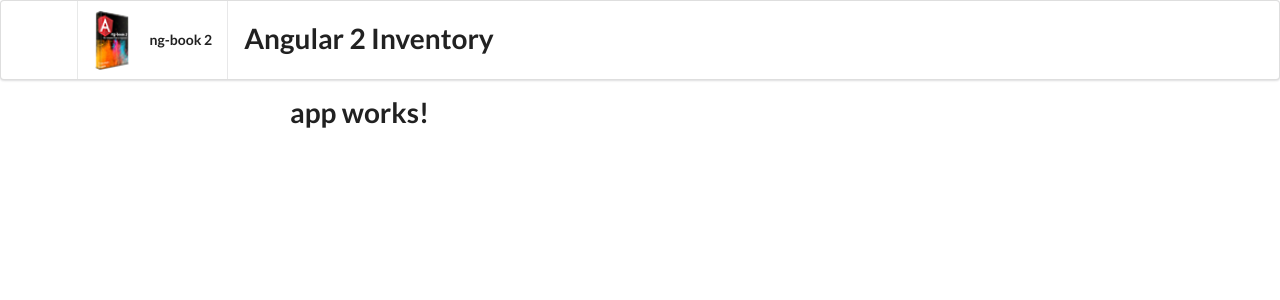
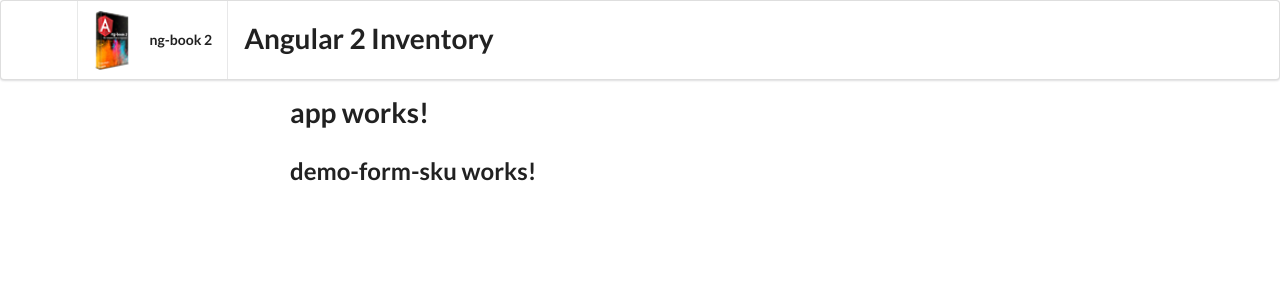
Before and after one commit to bibin301/angular2CLIForms, an Angular app: page / in a window 1280 px wide. Shown: the top 300 px of the page. Built offline with nearby package versions, Linux system fonts and the light colour scheme.

Commit message:
Adds DemoFormSkuComponent

```diff
--- a/src/app/app.component.html
+++ b/src/app/app.component.html
@@ -1,3 +1,6 @@
 <h1>
   {{title}}
 </h1>
+<h2>
+  <demo-form-sku></demo-form-sku>
+</h2>
--- /dev/null
+++ b/src/app/demo-form-sku/demo-form-sku.component.html
@@ -0,0 +1,3 @@
+<p>
+  demo-form-sku works!
+</p>
--- /dev/null
+++ b/src/app/demo-form-sku/demo-form-sku.component.ts
@@ -0,0 +1,15 @@
+import { Component, OnInit } from '@angular/core';
+
+@Component({
+  selector: 'demo-form-sku',
+  templateUrl: './demo-form-sku.component.html',
+  styleUrls: ['./demo-form-sku.component.css']
+})
+export class DemoFormSkuComponent implements OnInit {
+
+  constructor() { }
+
+  ngOnInit() {
+  }
+
+}
```
Also changed, not shown: src/app/app.module.ts (+5 -2 lines), 1 other file (tests, documents, lock files or other folders).
